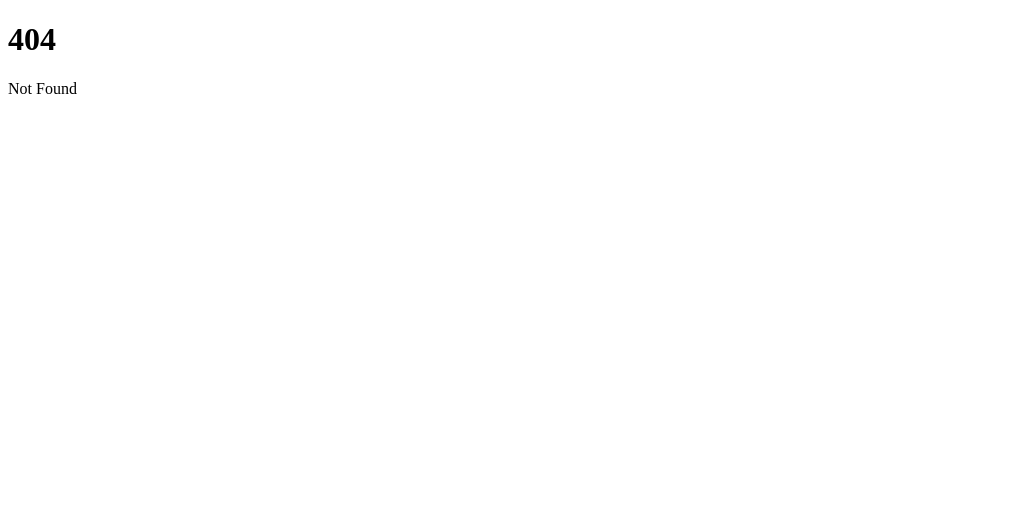
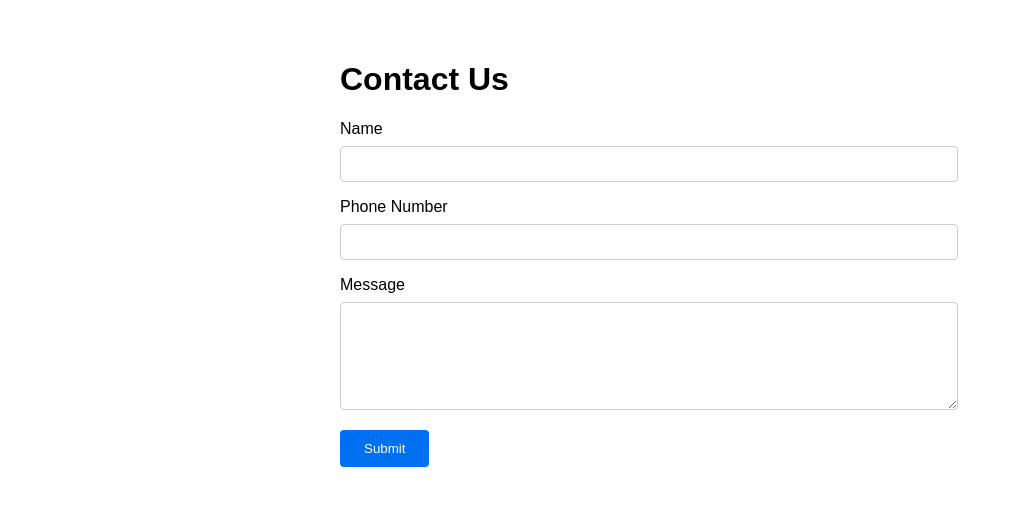
Before and after one commit to arkanere/svelte-my-app, a SvelteKit app: page /contact-us in a window 1280 px wide. Before the commit this address had no page. Shown: the top 506 px of the page, without its empty margins (0-1013 px from the left). Built offline with nearby package versions, Linux system fonts and the light colour scheme.

Commit message:
Added contact-us page without server action

```diff
--- a/src/routes/blogs/article1/+page.svelte
+++ b/src/routes/blogs/article1/+page.svelte
@@ -20,6 +20,7 @@
     p {
         margin-bottom: 1rem;
     }
+
     .home-link {
         display: block;
         margin-top: 2rem;
--- /dev/null
+++ b/src/routes/contact-us/+page.svelte
@@ -0,0 +1,77 @@
+<script>
+    let name = '';
+    let phone = '';
+    let message = '';
+
+    function handleSubmit(event) {
+        event.preventDefault();
+        // You can process the form data here (e.g., send it to a server)
+        console.log({ name, phone, message });
+        alert('Form submitted successfully!');
+        // Optionally, clear the form
+        name = '';
+        phone = '';
+        message = '';
+    }
+</script>
+
+<style>
+    .contact-form-container {
+        max-width: 600px;
+        margin: 0 auto;
+        padding: 2rem;
+        font-family: Arial, sans-serif;
+    }
+
+    .form-field {
+        margin-bottom: 1rem;
+    }
+
+    label {
+        display: block;
+        margin-bottom: 0.5rem;
+    }
+
+    input, textarea {
+        width: 100%;
+        padding: 0.5rem;
+        font-size: 1rem;
+        border: 1px solid #ccc;
+        border-radius: 4px;
+    }
+
+    button {
+        padding: 0.7rem 1.5rem;
+        background-color: #0070f3;
+        color: white;
+        border: none;
+        border-radius: 4px;
+        cursor: pointer;
+    }
+
+    button:hover {
+        background-color: #005bb5;
+    }
+</style>
+
+<div class="contact-form-container">
+    <h1>Contact Us</h1>
+    <form on:submit={handleSubmit}>
+        <div class="form-field">
+            <label for="name">Name</label>
+            <input type="text" id="name" bind:value={name} required />
+        </div>
+
+        <div class="form-field">
+            <label for="phone">Phone Number</label>
+            <input type="tel" id="phone" bind:value={phone} required />
+        </div>
+
+        <div class="form-field">
+            <label for="message">Message</label>
+            <textarea id="message" bind:value={message} rows="5" required></textarea>
+        </div>
+
+        <button type="submit">Submit</button>
+    </form>
+</div>
```
Also changed, not shown: src/routes/+page.svelte (+14 -0 lines).
